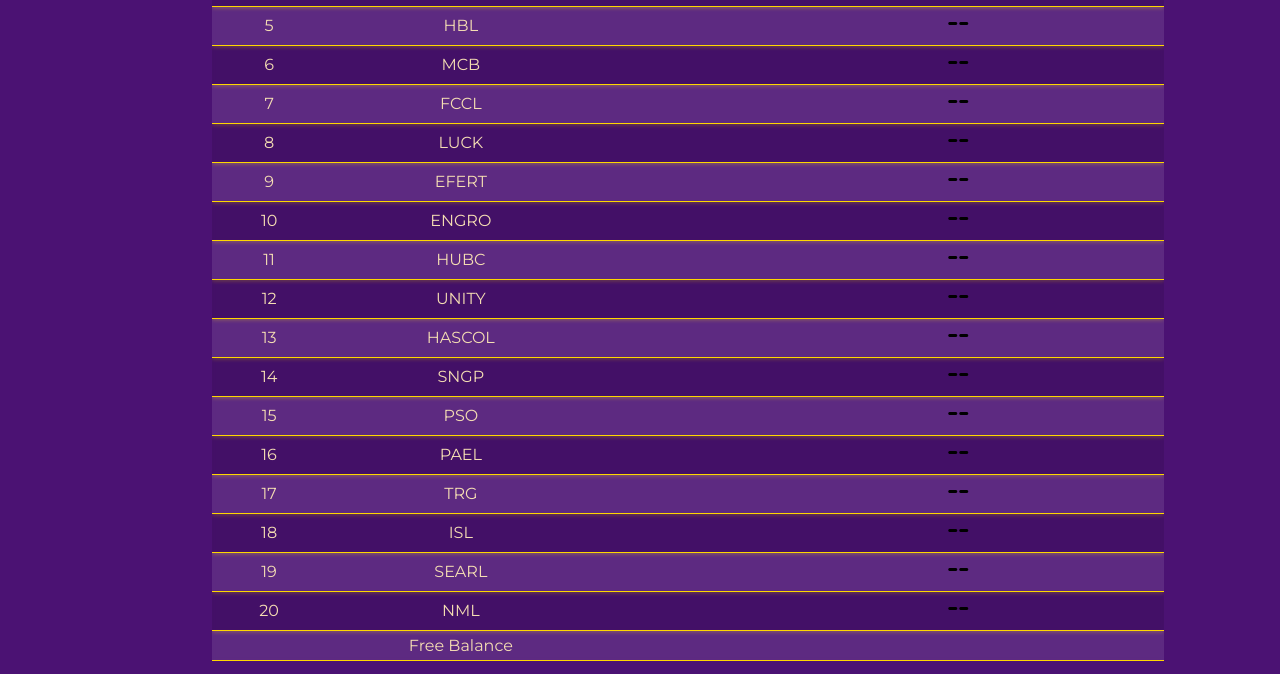
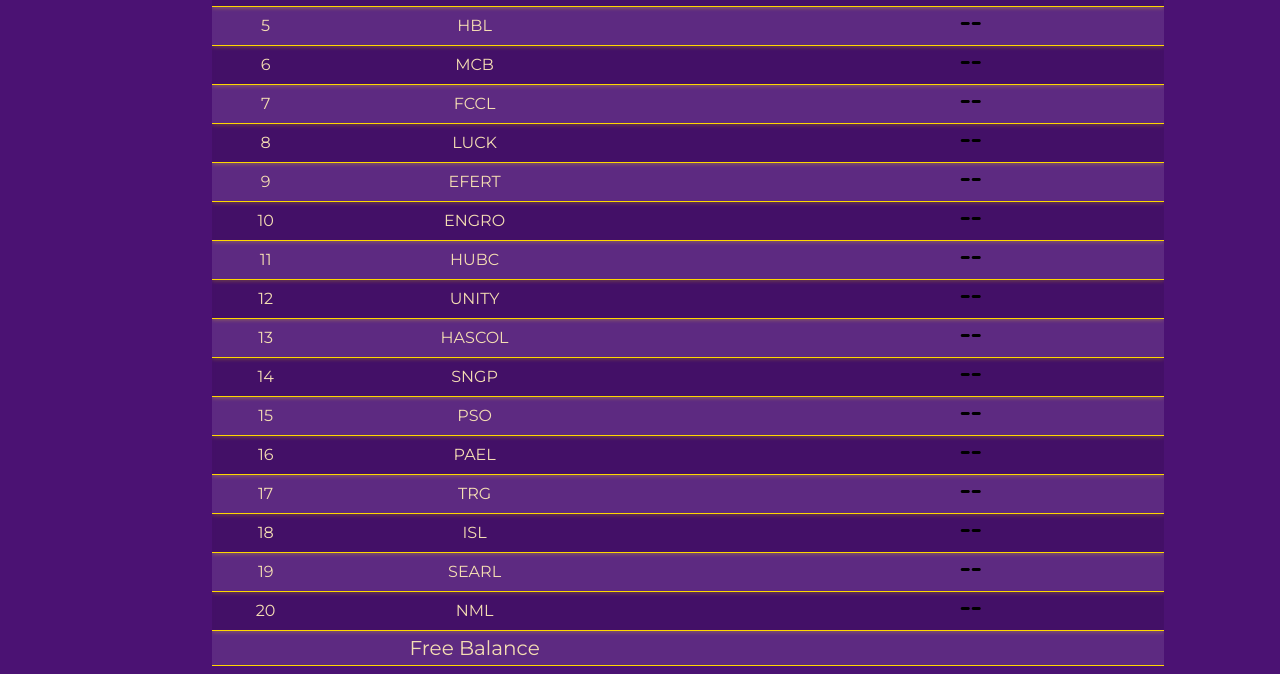
Before and after one commit to Zidarc/SynergyIBA, a website built with Parcel: page user.html in a window 1280 px wide. Shown: the part 255-929 px from the top of the page. Built offline with nearby package versions, Linux system fonts and the light colour scheme; no server answers.

Commit message:
made free money visible

```diff
--- a/user.html
+++ b/user.html
@@ -326,8 +326,8 @@
             </tr>
             <tr>
                 <td></td>
-                <td>Free Balance</td>
-                <td><span id="FreeMoney"></span></td>
+                <td style="font-size: 20px;">Free Balance</td>
+                <td><span id="FreeMoney" style="font-size: 20px;"></span></td>
                 <td></td>
                 <td></td>
                 <td></td>
```
